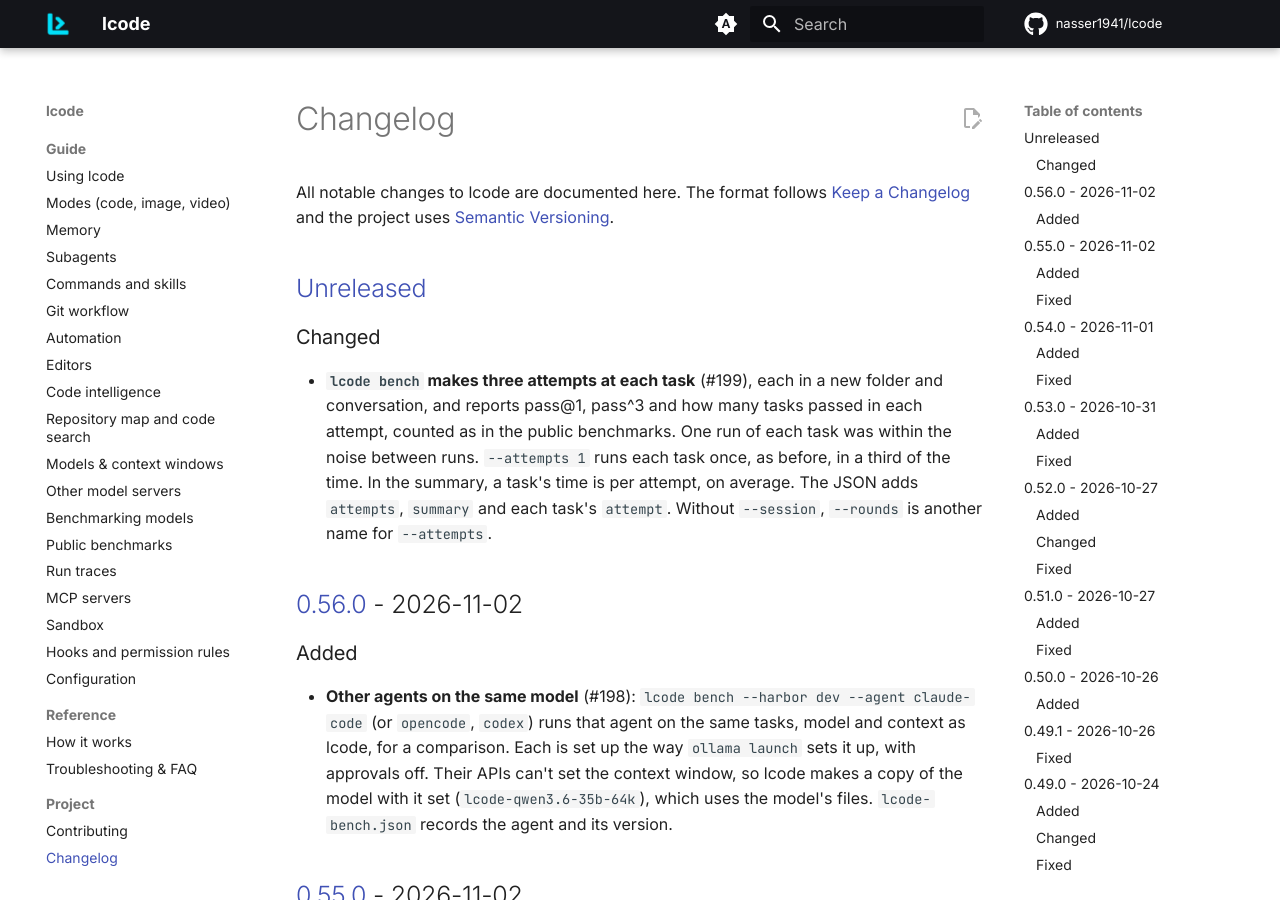
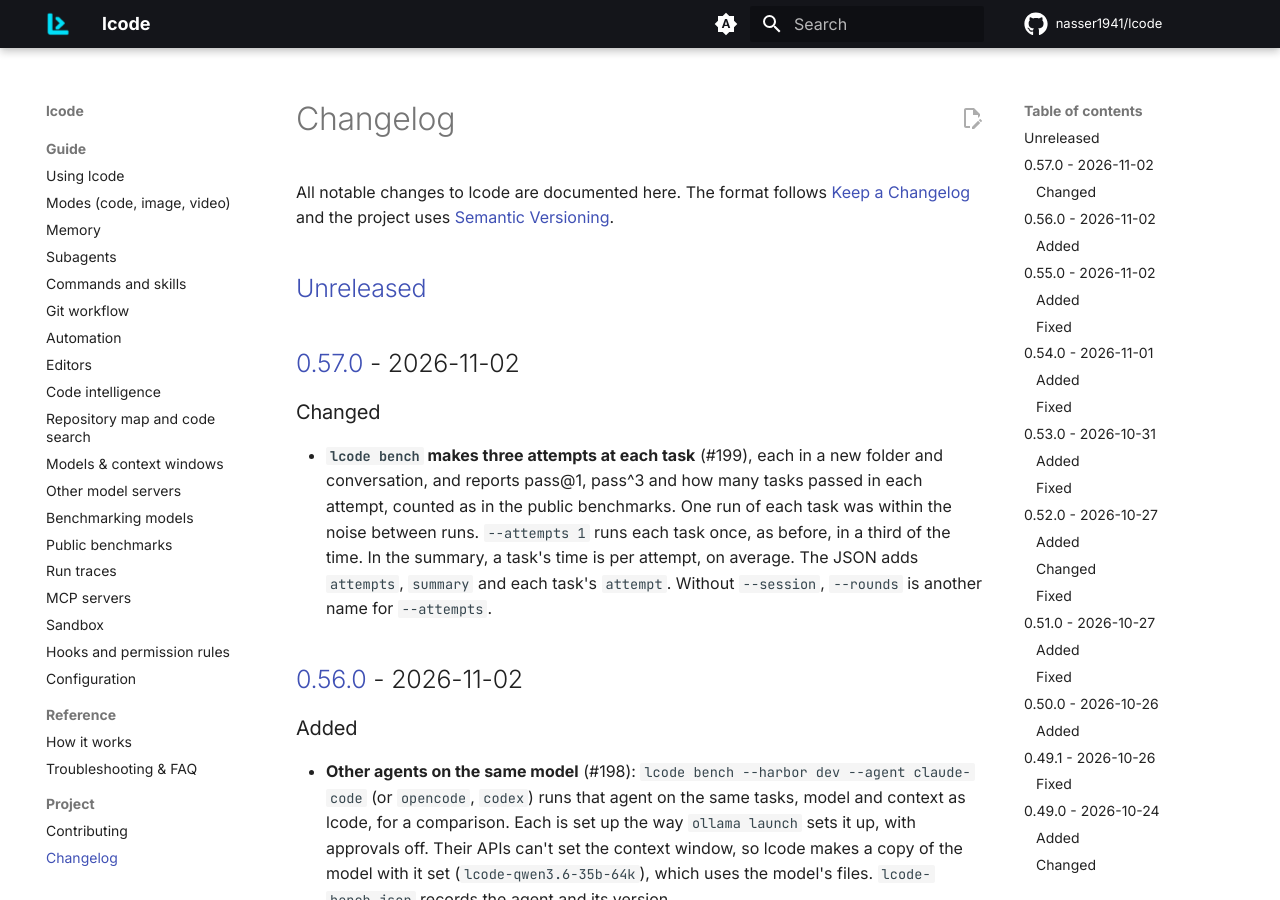
Before and after one commit to nasser1941/lcode, an MkDocs documentation site: the page built from docs/changelog.md, in a window 1280 px wide and 900 px high. Built offline with MkDocs 1.6.1 and Material for MkDocs 9.7.7, drawn with Linux system fonts in a browser that asks for light colours; comment, search, counter and statistics services are not loaded.

Commit message:
Release 0.57.0 (#229)
Co-authored-by: Naser Derakhshan <9349840+nasser1941@users.noreply.github.com>
Co-authored-by: Claude Opus 5.5 <noreply@anthropic.com>

```diff
--- a/CHANGELOG.md
+++ b/CHANGELOG.md
@@ -5,6 +5,8 @@ All notable changes to lcode are documented here. The format follows
 [Semantic Versioning](https://semver.org/).
 
 ## [Unreleased]
+
+## [0.57.0] - 2026-11-02
 
 ### Changed
 
@@ -1220,7 +1222,8 @@ First public release.
 - `AGENTS.md` project instructions and `/init` to generate them.
 - One-line installer for Linux and macOS.
 
-[Unreleased]: https://github.com/nasser1941/lcode/compare/v0.56.0...HEAD
+[Unreleased]: https://github.com/nasser1941/lcode/compare/v0.57.0...HEAD
+[0.57.0]: https://github.com/nasser1941/lcode/compare/v0.56.0...v0.57.0
 [0.56.0]: https://github.com/nasser1941/lcode/compare/v0.55.0...v0.56.0
 [0.55.0]: https://github.com/nasser1941/lcode/compare/v0.54.0...v0.55.0
 [0.54.0]: https://github.com/nasser1941/lcode/compare/v0.53.0...v0.54.0
--- a/src/lcode/__init__.py
+++ b/src/lcode/__init__.py
@@ -3,7 +3,7 @@
 From a program: `from lcode import Session` (see lcode.api).
 """
 
-__version__ = "0.56.0"
+__version__ = "0.57.0"
 
 API = ("Session", "Result", "Options", "SetupError")
 
```
Also changed, not shown: docs/quickstart.md (+1 -1 lines).
